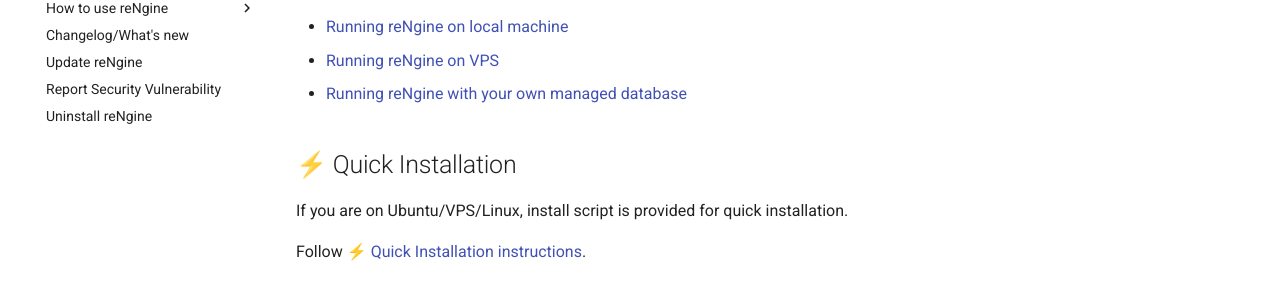
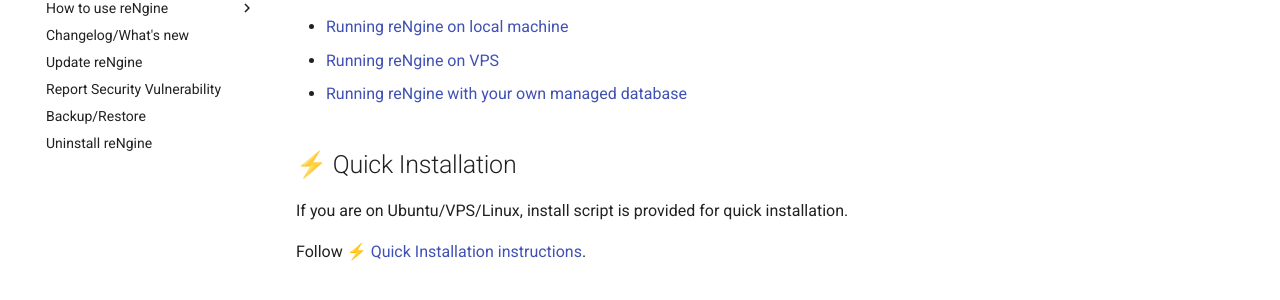
Before and after one commit to yogeshojha/rengineDocumentation, an MkDocs documentation site: the page built from docs/install/index.md, in a window 1280 px wide. Shown: the part 382-682 px from the top of the page. Built offline with MkDocs 1.6.1 and Material for MkDocs 9.7.7, drawn with Linux system fonts in a browser that asks for light colours; comment, search, counter and statistics services are not loaded.

Commit message:
Update mkdocs.yml

```diff
--- a/mkdocs.yml
+++ b/mkdocs.yml
@@ -73,4 +73,5 @@ nav:
     - Update reNgine: 'update/index.md'
     - Report Security Vulnerability: 'security/index.md'
 
+    - Backup/Restore: 'backup/index.md'
     - Uninstall reNgine: 'uninstall/index.md'
```
